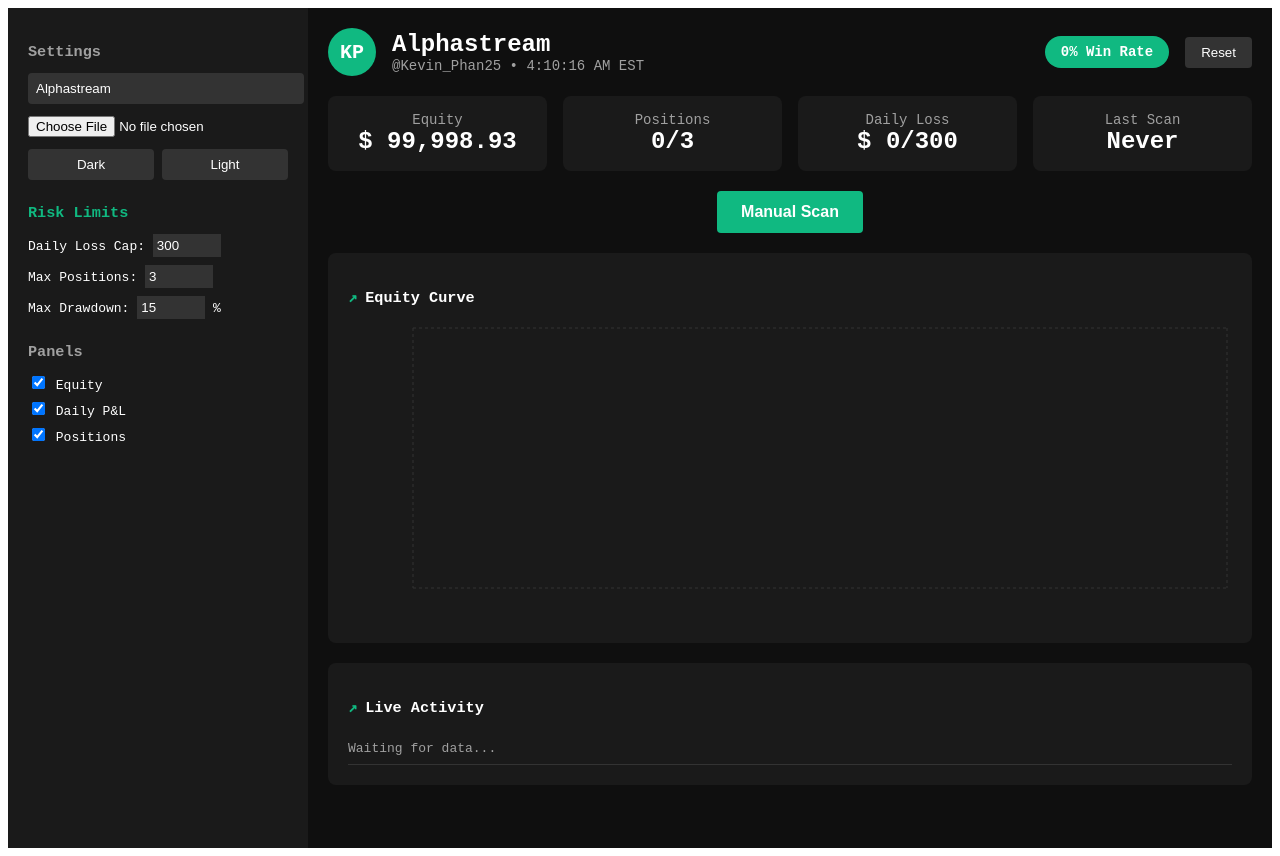
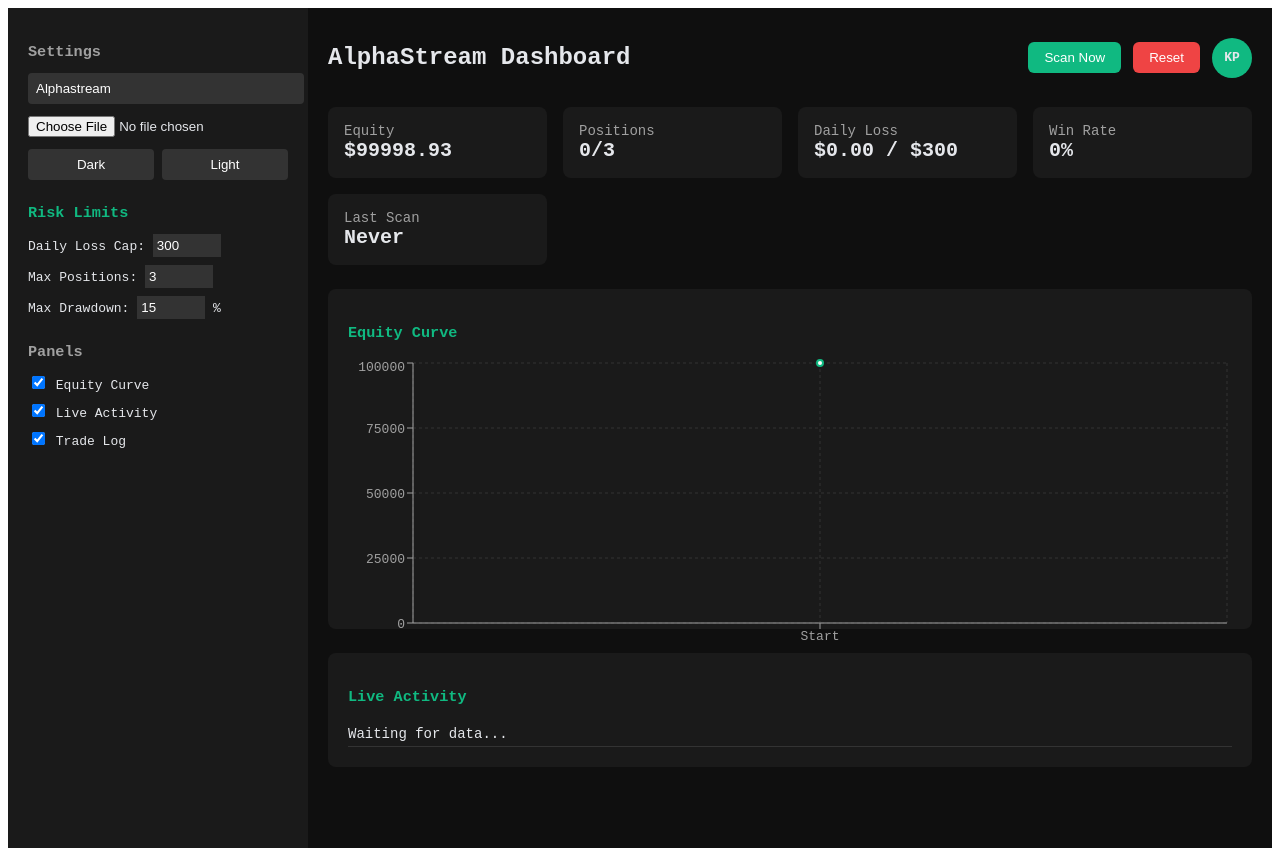
Before and after one commit to kevin-phan-25/alphastream-dashboard, a Next.js app: page / in a window 1280 px wide. Built offline with nearby package versions, Linux system fonts and the light colour scheme.

Commit message:
Update page.js

```diff
--- a/app/page.js
+++ b/app/page.js
@@ -14,17 +14,17 @@ export default function Home() {
   });
   const [loading, setLoading] = useState(false);
 
-  // Poll data.json every 10 seconds
+  // Poll public/data.json every 10 seconds
   useEffect(() => {
     const fetchData = async () => {
       try {
-        const response = await fetch('/data.json?t=' + Date.now());
-        if (response.ok) {
-          const newData = await response.json();
-          setData(newData);
+        const res = await fetch('/data.json?t=' + Date.now());
+        if (res.ok) {
+          const json = await res.json();
+          setData(json);
         }
-      } catch (error) {
-        console.error('Error fetching data:', error);
+      } catch (err) {
+        console.error('Fetch error:', err);
       }
     };
 
@@ -33,26 +33,34 @@ export default function Home() {
     return () => clearInterval(interval);
   }, []);
 
-  // Manual Scan Button
+  // Manual Scan → POST to /api/scan (optional endpoint)
   const handleScan = async () => {
     setLoading(true);
     try {
-      const response = await fetch('/api/scan', { method: 'POST' });
-      if (response.ok) {
-        data.logs.unshift(`[${new Date().toLocaleTimeString('en-US', { timeZone: 'America/New_York' })}] Manual scan triggered`);
-        setData({ ...data });
+      const res = await fetch('/api/scan', { method: 'POST' });
+      const time = new Date().toLocaleTimeString('en-US', { timeZone: 'America/New_York' });
+      if (res.ok) {
+        setData(prev => ({
+          ...prev,
+          logs: [`[${time}] Manual scan triggered`, ...prev.logs].slice(0, 50)
+        }));
       } else {
-        data.logs.unshift(`[${new Date().toLocaleTimeString('en-US', { timeZone: 'America/New_York' })}] Scan failed: ${response.status}`);
-        setData({ ...data });
+        setData(prev => ({
+          ...prev,
+          logs: [`[${time}] Scan failed: ${res.status}`, ...prev.logs].slice(0, 50)
+        }));
       }
-    } catch (error) {
-      data.logs.unshift(`[${new Date().toLocaleTimeString('en-US', { timeZone: 'America/New_York' })}] Scan error: ${error.message}`);
-      setData({ ...data });
+    } catch (err) {
+      const time = new Date().toLocaleTimeString('en-US', { timeZone: 'America/New_York' });
+      setData(prev => ({
+        ...prev,
+        logs: [`[${time}] Scan error: ${err.message}`, ...prev.logs].slice(0, 50)
+      }));
     }
     setLoading(false);
   };
 
-  // Reset Button
+  // Reset dashboard state
   const handleReset = () => {
     setData({
       equity: 99998.93,
@@ -61,113 +69,142 @@ export default function Home() {
       lastScan: 'Reset',
       winRate: 0,
       trades: [],
-      logs: ['Reset complete']
+      logs: ['Dashboard reset']
     });
   };
 
-  // Equity Curve Data
-  const chartData = data.trades.slice().reverse().map((trade, index) => ({
-    name: `Trade ${index + 1}`,
-    equity: data.equity + (trade.pnl || 0)
-  }));
+  // Equity curve data for Recharts
+  const chartData = data.trades
+    .slice()
+    .reverse()
+    .reduce((acc, trade, i) => {
+      const prevEquity = acc.length ? acc[acc.length - 1].equity : data.equity;
+      acc.push({
+        name: `T${i + 1}`,
+        equity: prevEquity + (trade.pnl || 0)
+      });
+      return acc;
+    }, []);
 
   return (
-    <div style={{ display: 'flex', minHeight: '100vh', backgroundColor: '#0f0f0f', color: 'white', fontFamily: 'monospace' }}>
-      {/* Sidebar */}
+    <div style={{ display: 'flex', minHeight: '100vh', backgroundColor: '#0f0f0f', color: '#e5e7eb', fontFamily: 'monospace' }}>
+      {/* ────── SIDEBAR ────── */}
       <div style={{ width: '260px', backgroundColor: '#1a1a1a', padding: '20px', height: '100vh', overflowY: 'auto' }}>
         <div style={{ marginBottom: '24px' }}>
           <h3 style={{ color: '#a0a0a0', marginBottom: '12px' }}>Settings</h3>
-          <input style={{ width: '100%', padding: '8px', backgroundColor: '#333', border: 'none', color: 'white', borderRadius: '4px', marginBottom: '12px' }} defaultValue="Alphastream" placeholder="Bot Name" />
+          <input
+            style={{ width: '100%', padding: '8px', backgroundColor: '#333', border: 'none', color: 'white', borderRadius: '4px', marginBottom: '12px' }}
+            defaultValue="Alphastream"
+            placeholder="Bot Name"
+          />
           <input type="file" accept="image/*" style={{ width: '100%' }} />
           <div style={{ display: 'flex', gap: '8px', marginTop: '12px' }}>
             <button style={{ flex: 1, padding: '8px', backgroundColor: '#333', border: 'none', color: 'white', borderRadius: '4px' }}>Dark</button>
             <button style={{ flex: 1, padding: '8px', backgroundColor: '#333', border: 'none', color: 'white', borderRadius: '4px' }}>Light</button>
           </div>
         </div>
+
         <div style={{ marginBottom: '24px' }}>
           <h3 style={{ color: '#10b981', marginBottom: '12px' }}>Risk Limits</h3>
-          <label style={{ display: 'block', marginBottom: '8px' }}>Daily Loss Cap: <input style={{ width: '60px', padding: '4px', backgroundColor: '#333', border: 'none', color: 'white' }} defaultValue={300} /></label>
-          <label style={{ display: 'block', marginBottom: '8px' }}>Max Positions: <input style={{ width: '60px', padding: '4px', backgroundColor: '#333', border: 'none', color: 'white' }} defaultValue={3} /></label>
-          <label style={{ display: 'block', marginBottom: '8px' }}>Max Drawdown: <input style={{ width: '60px', padding: '4px', backgroundColor: '#333', border: 'none', color: 'white' }} defaultValue={15} /> %</label>
+          <label style={{ display: 'block', marginBottom: '8px' }}>
+            Daily Loss Cap: <input style={{ width: '60px', padding: '4px', backgroundColor: '#333', border: 'none', color: 'white' }} defaultValue={300} />
+          </label>
+          <label style={{ display: 'block', marginBottom: '8px' }}>
+            Max Positions: <input style={{ width: '60px', padding: '4px', backgroundColor: '#333', border: 'none', color: 'white' }} defaultValue={3} />
+          </label>
+          <label style={{ display: 'block', marginBottom: '8px' }}>
+            Max Drawdown: <input style={{ width: '60px', padding: '4px', backgroundColor: '#333', border: 'none', color: 'white' }} defaultValue={15} /> %
+          </label>
         </div>
+
         <div>
           <h3 style={{ color: '#a0a0a0', marginBottom: '12px' }}>Panels</h3>
-          <label style={{ display: 'block', marginBottom: '6px' }}><input type="checkbox" defaultChecked /> Equity</label>
-          <label style={{ display: 'block', marginBottom: '6px' }}><input type="checkbox" defaultChecked /> Daily P&L</label>
-          <label style={{ display: 'block', marginBottom: '6px' }}><input type="checkbox" defaultChecked /> Positions</label>
+          <label style={{ display: 'block', marginBottom: '8px' }}>
+            <input type="checkbox" defaultChecked /> Equity Curve
+          </label>
+          <label style={{ display: 'block', marginBottom: '8px' }}>
+            <input type="checkbox" defaultChecked /> Live Activity
+          </label>
+          <label style={{ display: 'block', marginBottom: '8px' }}>
+            <input type="checkbox" defaultChecked /> Trade Log
+          </label>
         </div>
       </div>
 
-      {/* Main Content */}
+      {/* ────── MAIN CONTENT ────── */}
       <div style={{ flex: 1, padding: '20px' }}>
         {/* Header */}
         <div style={{ display: 'flex', justifyContent: 'space-between', alignItems: 'center', marginBottom: '20px' }}>
-          <div style={{ display: 'flex', alignItems: 'center', gap: '16px' }}>
-            <div style={{ width: '48px', height: '48px', backgroundColor: '#10b981', borderRadius: '50%', display: 'flex', alignItems: 'center', justifyContent: 'center', fontWeight: 'bold', fontSize: '20px' }}>KP</div>
-            <div>
-              <h1 style={{ margin: 0, fontSize: '24px' }}>Alphastream</h1>
-              <p style={{ margin: 0, color: '#a0a0a0', fontSize: '14px' }}>@Kevin_Phan25 • {new Date().toLocaleTimeString('en-US', { timeZone: 'America/New_York' })} EST</p>
+          <h1 style={{ fontSize: '24px', fontWeight: 'bold' }}>AlphaStream Dashboard</h1>
+          <div style={{ display: 'flex', alignItems: 'center', gap: '12px' }}>
+            <button
+              onClick={handleScan}
+              disabled={loading}
+              style={{
+                padding: '8px 16px',
+                backgroundColor: loading ? '#555' : '#10b981',
+                color: 'white',
+                border: 'none',
+                borderRadius: '6px',
+                cursor: loading ? 'not-allowed' : 'pointer'
+              }}
+            >
+              {loading ? 'Scanning...' : 'Scan Now'}
+            </button>
+            <button
+              onClick={handleReset}
+              style={{
+                padding: '8px 16px',
+                backgroundColor: '#ef4444',
+                color: 'white',
+                border: 'none',
+                borderRadius: '6px',
+                cursor: 'pointer'
+              }}
+            >
+              Reset
+            </button>
+            <div style={{ width: '40px', height: '40px', backgroundColor: '#10b981', borderRadius: '50%', display: 'flex', alignItems: 'center', justifyContent: 'center', fontWeight: 'bold' }}>
+              KP
             </div>
-          </div>
-          <div style={{ display: 'flex', alignItems: 'center', gap: '16px' }}>
-            <div style={{ backgroundColor: '#10b981', padding: '8px 16px', borderRadius: '9999px', fontWeight: 'bold', fontSize: '14px' }}>
-              {data.winRate}% Win Rate
-            </div>
-            <button onClick={handleReset} style={{ padding: '8px 16px', backgroundColor: '#333', border: 'none', color: 'white', borderRadius: '4px' }}>Reset</button>
           </div>
         </div>
 
-        {/* Metrics Grid */}
-        <div style={{ display: 'grid', gridTemplateColumns: 'repeat(4, 1fr)', gap: '16px', marginBottom: '20px' }}>
-          <div style={{ backgroundColor: '#1a1a1a', padding: '16px', borderRadius: '8px', textAlign: 'center' }}>
+        {/* Metrics */}
+        <div style={{ display: 'grid', gridTemplateColumns: 'repeat(auto-fit, minmax(180px, 1fr))', gap: '16px', marginBottom: '24px' }}>
+          <div style={{ backgroundColor: '#1a1a1a', padding: '16px', borderRadius: '8px' }}>
             <div style={{ color: '#a0a0a0', fontSize: '14px' }}>Equity</div>
-            <div style={{ fontSize: '24px', fontWeight: 'bold' }}>$ {data.equity.toLocaleString()}</div>
+            <div style={{ fontSize: '20px', fontWeight: 'bold' }}>${data.equity.toFixed(2)}</div>
           </div>
-          <div style={{ backgroundColor: '#1a1a1a', padding: '16px', borderRadius: '8px', textAlign: 'center' }}>
+          <div style={{ backgroundColor: '#1a1a1a', padding: '16px', borderRadius: '8px' }}>
             <div style={{ color: '#a0a0a0', fontSize: '14px' }}>Positions</div>
-            <div style={{ fontSize: '24px', fontWeight: 'bold' }}>{data.positions}/3</div>
+            <div style={{ fontSize: '20px', fontWeight: 'bold' }}>{data.positions}/3</div>
           </div>
-          <div style={{ backgroundColor: '#1a1a1a', padding: '16px', borderRadius: '8px', textAlign: 'center' }}>
+          <div style={{ backgroundColor: '#1a1a1a', padding: '16px', borderRadius: '8px' }}>
             <div style={{ color: '#a0a0a0', fontSize: '14px' }}>Daily Loss</div>
-            <div style={{ fontSize: '24px', fontWeight: 'bold' }}>$ {data.dailyLoss}/300</div>
+            <div style={{ fontSize: '20px', fontWeight: 'bold', color: data.dailyLoss > 250 ? '#ef4444' : 'inherit' }}>
+              ${data.dailyLoss.toFixed(2)} / $300
+            </div>
           </div>
-          <div style={{ backgroundColor: '#1a1a1a', padding: '16px', borderRadius: '8px', textAlign: 'center' }}>
+          <div style={{ backgroundColor: '#1a1a1a', padding: '16px', borderRadius: '8px' }}>
+            <div style={{ color: '#a0a0a0', fontSize: '14px' }}>Win Rate</div>
+            <div style={{ fontSize: '20px', fontWeight: 'bold' }}>{data.winRate}%</div>
+          </div>
+          <div style={{ backgroundColor: '#1a1a1a', padding: '16px', borderRadius: '8px' }}>
             <div style={{ color: '#a0a0a0', fontSize: '14px' }}>Last Scan</div>
-            <div style={{ fontSize: '24px', fontWeight: 'bold' }}>{data.lastScan}</div>
+            <div style={{ fontSize: '20px', fontWeight: 'bold' }}>{data.lastScan}</div>
           </div>
         </div>
 
-        {/* Manual Scan Button */}
-        <div style={{ textAlign: 'center', marginBottom: '20px' }}>
-          <button
-            onClick={handleScan}
-            disabled={loading}
-            style={{
-              padding: '12px 24px',
-              backgroundColor: loading ? '#666' : '#10b981',
-              border: 'none',
-              color: 'white',
-              borderRadius: '4px',
-              fontSize: '16px',
-              fontWeight: 'bold',
-              cursor: loading ? 'not-allowed' : 'pointer'
-            }}
-          >
-            {loading ? 'Scanning...' : 'Manual Scan'}
-          </button>
-        </div>
-
         {/* Equity Curve */}
-        <div style={{ backgroundColor: '#1a1a1a', padding: '20px', borderRadius: '8px', marginBottom: '20px' }}>
-          <h3 style={{ marginBottom: '16px', display: 'flex', alignItems: 'center', gap: '8px' }}>
-            <span style={{ color: '#10b981' }}>↗</span> Equity Curve
-          </h3>
-          <ResponsiveContainer width="100%" height={300}>
-            <LineChart data={chartData}>
+        <div style={{ backgroundColor: '#1a1a1a', padding: '20px', borderRadius: '8px', marginBottom: '24px', height: '300px' }}>
+          <h3 style={{ marginBottom: '16px', color: '#10b981' }}>Equity Curve</h3>
+          <ResponsiveContainer width="100%" height="100%">
+            <LineChart data={chartData.length ? chartData : [{ name: 'Start', equity: data.equity }]}>
               <CartesianGrid strokeDasharray="3 3" stroke="#333" />
-              <XAxis dataKey="name" stroke="#666" />
-              <YAxis stroke="#666" />
-              <Tooltip contentStyle={{ backgroundColor: '#1a1a1a', border: 'none', color: 'white' }} />
+              <XAxis dataKey="name" stroke="#a0a0a0" />
+              <YAxis stroke="#a0a0a0" />
+              <Tooltip contentStyle={{ backgroundColor: '#333', border: 'none' }} />
               <Line type="monotone" dataKey="equity" stroke="#10b981" strokeWidth={2} dot={false} />
             </LineChart>
           </ResponsiveContainer>
@@ -175,12 +212,10 @@ export default function Home() {
 
         {/* Live Activity */}
         <div style={{ backgroundColor: '#1a1a1a', padding: '20px', borderRadius: '8px' }}>
-          <h3 style={{ marginBottom: '16px', display: 'flex', alignItems: 'center', gap: '8px' }}>
-            <span style={{ color: '#10b981' }}>↗</span> Live Activity
-          </h3>
-          <div style={{ maxHeight: '300px', overflowY: 'auto' }}>
-            {data.logs.map((log, index) => (
-              <div key={index} style={{ padding: '8px 0', borderBottom: '1px solid #333', color: '#a0a0a0' }}>
+          <h3 style={{ marginBottom: '16px', color: '#10b981' }}>Live Activity</h3>
+          <div style={{ maxHeight: '300px', overflowY: 'auto', fontSize: '14px' }}>
+            {data.logs.map((log, i) => (
+              <div key={i} style={{ padding: '4px 0', borderBottom: '1px solid #333' }}>
                 {log}
               </div>
             ))}
```
